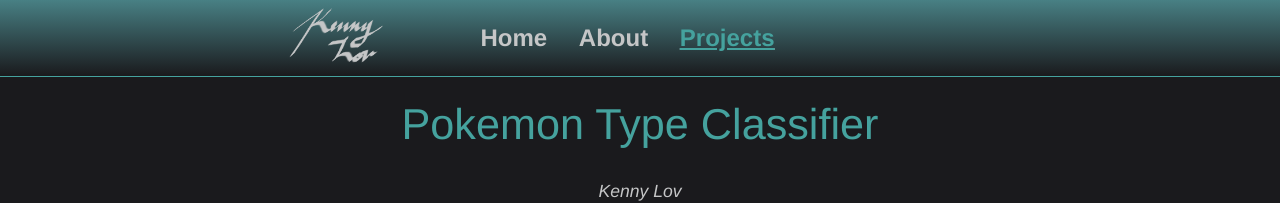
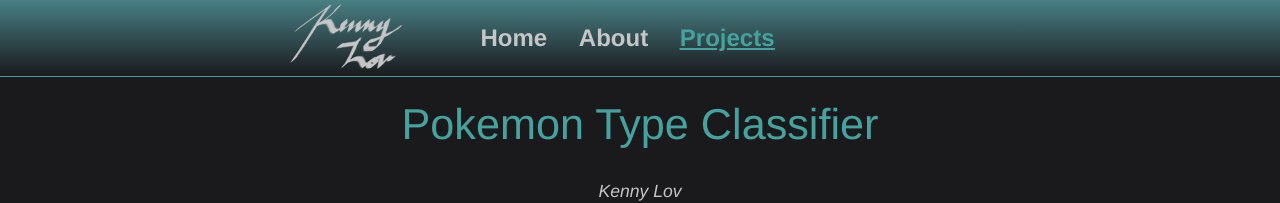
Before and after one commit to clfkenny/clfkenny.github.io, a Jekyll site: the page built from projects/pokemon_classifier/index.md, in a window 1280 px wide. Shown: the top 203 px of the page. Built offline with Jekyll 4.4.1, drawn with Linux system fonts in a browser that asks for light colours; nearby versions of some CDN libraries.

Commit message:
Update projects.css

```diff
--- a/css/projects.css
+++ b/css/projects.css
@@ -21,12 +21,12 @@ nav {
 img#logo {
   float: left;
   padding: 35px;
-  width:100px;
-  height:100x;
+  width:120px;
+  height:65x;
   border-radius: 12px;
   position: fixed;
   left: 250px;
-  top: -30px;
+  top: -35px;
 }
 
 
```
